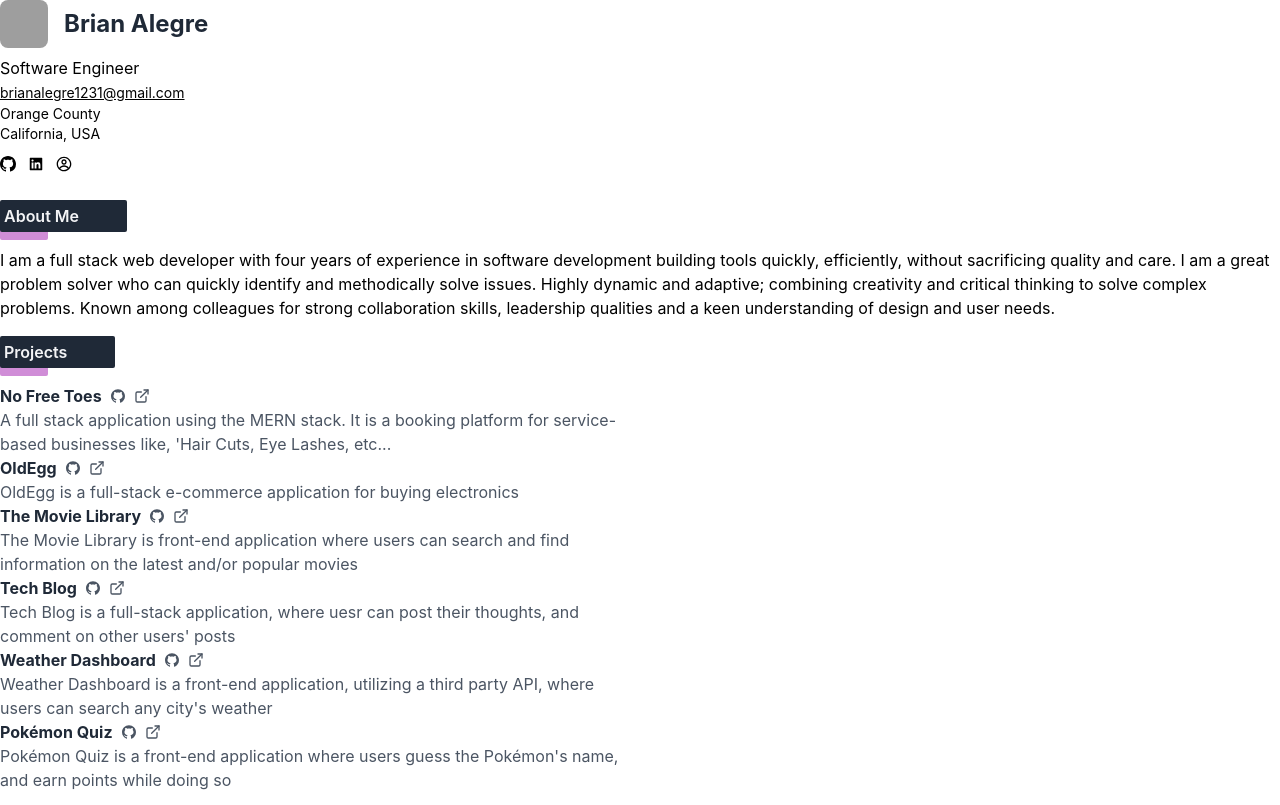
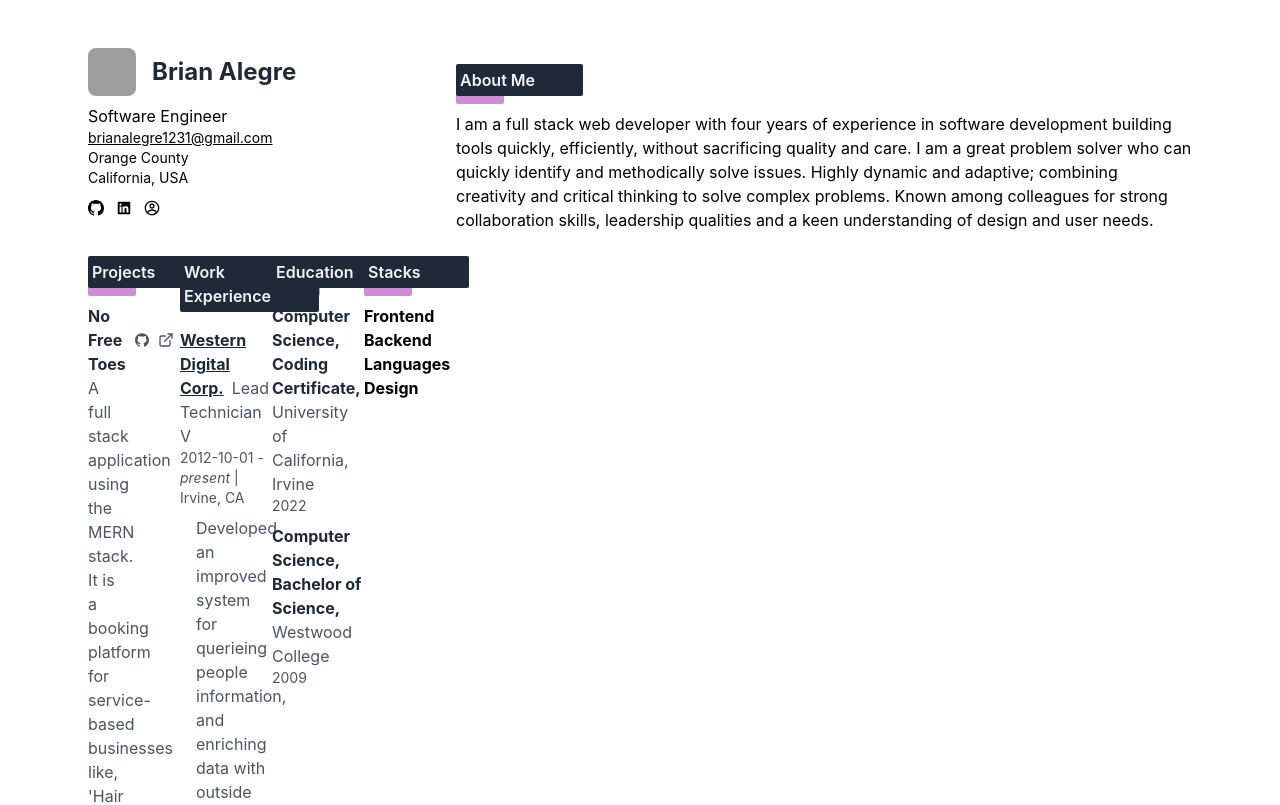
Before and after one commit to brianalegre/Resume, a React (Create React App) app: page / in a window 1280 px wide. Shown: the top 805 px of the page. Built offline with nearby package versions, Linux system fonts and the light colour scheme; grey boxes are pictures that could not be loaded.

Commit message:
Updated formatting in Me and AboutMe Components.  Still need to update the other component formatting

```diff
--- a/src/App.js
+++ b/src/App.js
@@ -16,14 +16,18 @@ import resumeData from './resumeData.js'
 // App
 function App() {
   return (
-    <>
+    <main class="h-full w-screen flex flex-col">
+      <div class="max-w-6xl p-6 mx-auto flex-grow">
+        <div class="grid grid-cols-12 gap-0 lg:gap-0 h-full mt-6">
           <Me resumeData={resumeData} />
           <AboutMe />
           <Projects resumeData={resumeData} />
           <WorkExp resumeData={resumeData} />
           <Education resumeData={resumeData} />
           <Stacks resumeData={resumeData} />
-    </>
+        </div>
+      </div>
+    </main>
   )
 }
 
--- a/src/components/AboutMe.js
+++ b/src/components/AboutMe.js
@@ -5,7 +5,7 @@ import React from 'react';
 // AboutMe component
 function AboutMe() {
     return (
-        <div>
+        <div className="lg:col-span-8 col-span-12 w-full h-full">
             <div className="flex my-4 relative">
                 <p className="font-semibold text-left z-20 bg-gray-800 rounded-sm p-1 pr-12 text-gray-100 flex items-center justify-center">
                     About Me
--- a/src/components/Me.js
+++ b/src/components/Me.js
@@ -15,7 +15,7 @@ function Me(resumeData) {
     const { me } = resumeData.resumeData[4]
 
     return (
-        <div>
+        <div className="lg:col-span-4 mb-36 col-span-12 h-12 flex flex-col items-center lg:items-start">
             <div className="space-y-2">
                 <div className="flex lg:flex-row flex-col items-center space-x-4">
                     <img itemProp="image" alt={me.name} className="object-cover h-12 w-12 lg:rounded-lg rounded-full" src={me.picture} />
```
Lines whose indentation alone changed are shown as unchanged.
